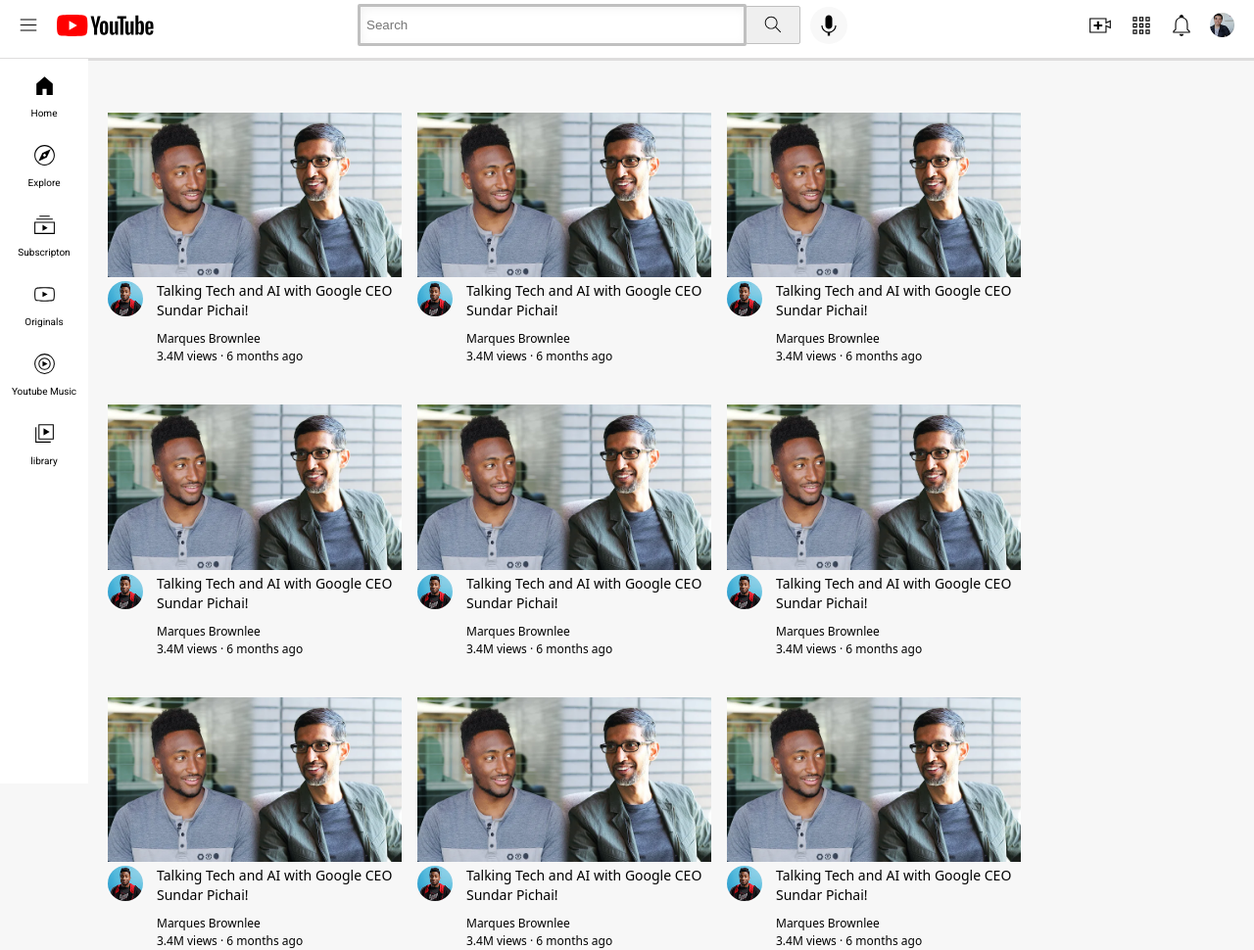
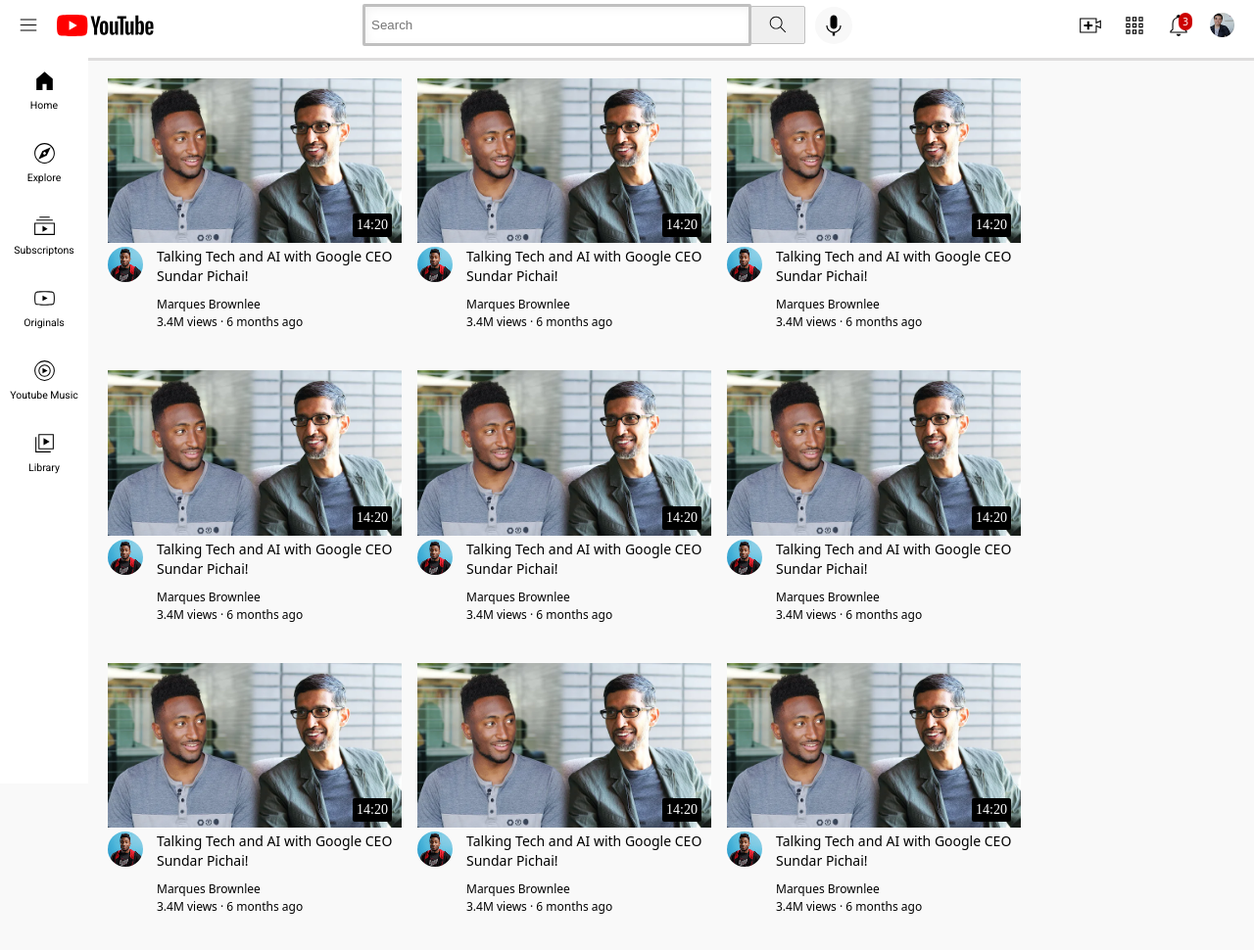
Before and after one commit to AyeshaSeemab93/Youtube-Dummy-Project-Html-Css, a plain HTML site: page Youtube.html in a window 1280 px wide. Shown: the whole page at 98% size. After the commit the page ends 935 px from the top, so only its background shows below. Drawn offline with Linux system fonts and the light colour scheme; files whose address does not match are found by name.

Commit message:
Change Hover Properties

```diff
--- a/Style/header.css
+++ b/Style/header.css
@@ -14,6 +14,7 @@
    left: 0;
    right: 0;
    background-color: white;
+   z-index: 100; /*appear on top of all kind of positions(relative etc)*/
 
 }
 
@@ -97,17 +98,34 @@
     justify-content: space-between;
     align-items: center;
     flex-shrink: 0; /*does not reduce in size*/
-
+    margin-left: 10px;
 }
 .right-section > *{
   height: 26px;
 }
-.upload{
-    margin-left: 10px;
+.notification-bell{
+    position: relative;
+}
+.notification-bell > img{
+    height: 26px;
+  }
+  .num{
+    background-color: #CC0100;
+    color: white;
+    padding: 2px 4px;
+    border-radius: 50px;
+    border: white;
+    font-size: 10px;
+    font-family: system-ui, -apple-system, BlinkMacSystemFont, 'Segoe UI', Roboto, Oxygen, Ubuntu, Cantarell, 'Open Sans', 'Helvetica Neue', sans-serif;
+
+    position: absolute;
+    top: 0px;
+    right: -1px;
+    z-index: 1;
 
 
-}
 
+  }
 .myprofile{
 margin-right: 20px;
 height: 25px; /*little bigger than others*/
--- a/Style/sidebar.css
+++ b/Style/sidebar.css
@@ -1,28 +1,35 @@
 .sidebar{
     position: fixed;
-    top:60px; /* same as heighr of top menu-bar */
+    top:55px; /* same as heighr of top menu-bar */
     left: 0px;
     bottom: 0;
-    width: 70px;
+    width: 90px;
     background-color: white;
     font-family: roboto, ariel;
-    padding-left: 10px;
-    padding-right: 10px;
+
+    z-index: 200;
+
 }
 
 .side{
 display: flex;
 flex-direction: column;
 flex-wrap: nowrap;
-align-items: center;
-margin-top: 15px;
-padding-bottom: 10px;
+justify-content: center;
+align-items:center;
+padding-top: 15px;
+padding-bottom: 15px;
+cursor: pointer;
 }
+.side:hover{
+  background-color: rgba(213, 209, 209, 0.424);
+}
+
 .side-icon{
   width: 25px;
-  padding-bottom: 10px;
+  padding-bottom: 6px;
 
 }
 .side-button{
-font-size: 10px;
+font-size: 10.5px;
 }
--- a/Style/video.css
+++ b/Style/video.css
@@ -1,9 +1,9 @@
 body{
     margin: 0; /*by default body has 8px margin*/
     margin-left: 20px;
-    padding-top: 115px;
+    padding-top: 80px;
     padding-left: 90px;
-    background-color: rgba(220, 220, 220, 0.212);
+    background-color: #F9F9F9;
 }
 p{
     font-family: system-ui, -apple-system, BlinkMacSystemFont, 'Segoe UI', Roboto, Oxygen, Ubuntu, Cantarell, 'Open Sans', 'Helvetica Neue', sans-serif;
@@ -23,27 +23,26 @@
 {
     width: 300px;
 
-
-
-    /*
-    remove all this bec we placed them in grid container and that itself has all the properties.
-    display: inline-block; /*so all video containers come in 1 line
-    margin-right: 15px;
-    vertical-align: top;
-    margin-top: 25px;
-    */
 }
 .thumbnail-2{
-    width: 100% /* to fit any size picture inside grid container size  */
+    width: 100%; /* to fit any size picture inside grid container size  */
+    position: relative; /*for absolute position of time to work*/
 }
-.thumbnail-2{
-/* no need for this after grid container
- display: block;
-width: 300px;
-margin-bottom: 10px; { */
-}
+
 .thumbnail-2> img{
     width: 100%;
+}
+.video-time
+{
+    background-color: black;
+    font-size: 14px;
+    color: white;
+    padding: 4px;
+    border-radius: 2px;
+    position: absolute;
+  bottom: 10px;
+    right: 10px;
+
 }
 .information-grid-3 /*grid on outer container of Profile-pic-2 and .data-2 */
 {
@@ -81,5 +80,4 @@
     font: rgb(96,96,96);
     font-size: 12px;
     line-height: 18px;
-
 }
--- a/Youtube.html
+++ b/Youtube.html
@@ -38,7 +38,10 @@
   <div class="right-section">
 <img class="upload" src="./Icons/upload.svg" alt="upload camera">
 <img class="youtube-app" src="./Icons/youtube-apps.svg" alt="apps icon">
-<img class="notification-bell" src="./Icons/notifications.svg" alt="bell">
+<div class="notification-bell" >
+  <img src="./Icons/notifications.svg" alt="bell">
+  <div class="num">3</div>
+</div>
 <img class="myprofile" src="./Icons/my-channel.jpeg" alt="profile pic">
 
   </div>
@@ -56,7 +59,7 @@
     </div>
       <div class="side">
         <img class="side-icon" src="../Youtube/Icons/subscriptions.svg" alt="subscriptions">
-        <div class="side-button">Subscripton</div>
+        <div class="side-button">Subscriptons</div>
       </div>
       <div class="side">
         <img class="side-icon" src="../Youtube/Icons/originals.svg" alt="Originals">
@@ -68,7 +71,7 @@
       </div>
       <div class="side">
         <img class="side-icon" src="../Youtube/Icons/library.svg" alt="library">
-        <div class="side-button">library</div>
+        <div class="side-button">Library</div>
       </div>
     </div>
 
@@ -86,7 +89,9 @@
     <!-- div for image -->
 <div class="thumbnail-2">
   <img class="thumbnail-img" src="images/thumbnail-1.webp" alt="thumbnail-1">
+  <div class="video-time">14:20</div>
 </div>
+
  <!-- div 3 (div 4 + 5(6+7+8))for all info -->
 <div class="information-grid-3">
   <div class="Profile-pic-4">
@@ -117,6 +122,7 @@
   <!-- div for image -->
 <div class="thumbnail-2">
 <img class="thumbnail-img" src="images/thumbnail-1.webp" alt="thumbnail-1">
+<div class="video-time">14:20</div>
 </div>
 <!-- div 3 (div 4 + 5(6+7+8))for all info -->
 <div class="information-grid-3">
@@ -148,6 +154,7 @@
   <!-- div for image -->
 <div class="thumbnail-2">
 <img class="thumbnail-img" src="images/thumbnail-1.webp" alt="thumbnail-1">
+<div class="video-time">14:20</div>
 </div>
 <!-- div 3 (div 4 + 5(6+7+8))for all info -->
 <div class="information-grid-3">
@@ -179,6 +186,7 @@
   <!-- div for image -->
 <div class="thumbnail-2">
 <img class="thumbnail-img" src="images/thumbnail-1.webp" alt="thumbnail-1">
+<div class="video-time">14:20</div>
 </div>
 <!-- div 3 (div 4 + 5(6+7+8))for all info -->
 <div class="information-grid-3">
@@ -210,6 +218,7 @@
   <!-- div for image -->
 <div class="thumbnail-2">
 <img class="thumbnail-img" src="images/thumbnail-1.webp" alt="thumbnail-1">
+<div class="video-time">14:20</div>
 </div>
 <!-- div 3 (div 4 + 5(6+7+8))for all info -->
 <div class="information-grid-3">
@@ -241,6 +250,7 @@
   <!-- div for image -->
 <div class="thumbnail-2">
 <img class="thumbnail-img" src="images/thumbnail-1.webp" alt="thumbnail-1">
+<div class="video-time">14:20</div>
 </div>
 <!-- div 3 (div 4 + 5(6+7+8))for all info -->
 <div class="information-grid-3">
@@ -272,6 +282,7 @@
   <!-- div for image -->
 <div class="thumbnail-2">
 <img class="thumbnail-img" src="images/thumbnail-1.webp" alt="thumbnail-1">
+<div class="video-time">14:20</div>
 </div>
 <!-- div 3 (div 4 + 5(6+7+8))for all info -->
 <div class="information-grid-3">
@@ -303,6 +314,7 @@
   <!-- div for image -->
 <div class="thumbnail-2">
 <img class="thumbnail-img" src="images/thumbnail-1.webp" alt="thumbnail-1">
+<div class="video-time">14:20</div>
 </div>
 <!-- div 3 (div 4 + 5(6+7+8))for all info -->
 <div class="information-grid-3">
@@ -334,6 +346,7 @@
   <!-- div for image -->
 <div class="thumbnail-2">
 <img class="thumbnail-img" src="images/thumbnail-1.webp" alt="thumbnail-1">
+<div class="video-time">14:20</div>
 </div>
 <!-- div 3 (div 4 + 5(6+7+8))for all info -->
 <div class="information-grid-3">
```
